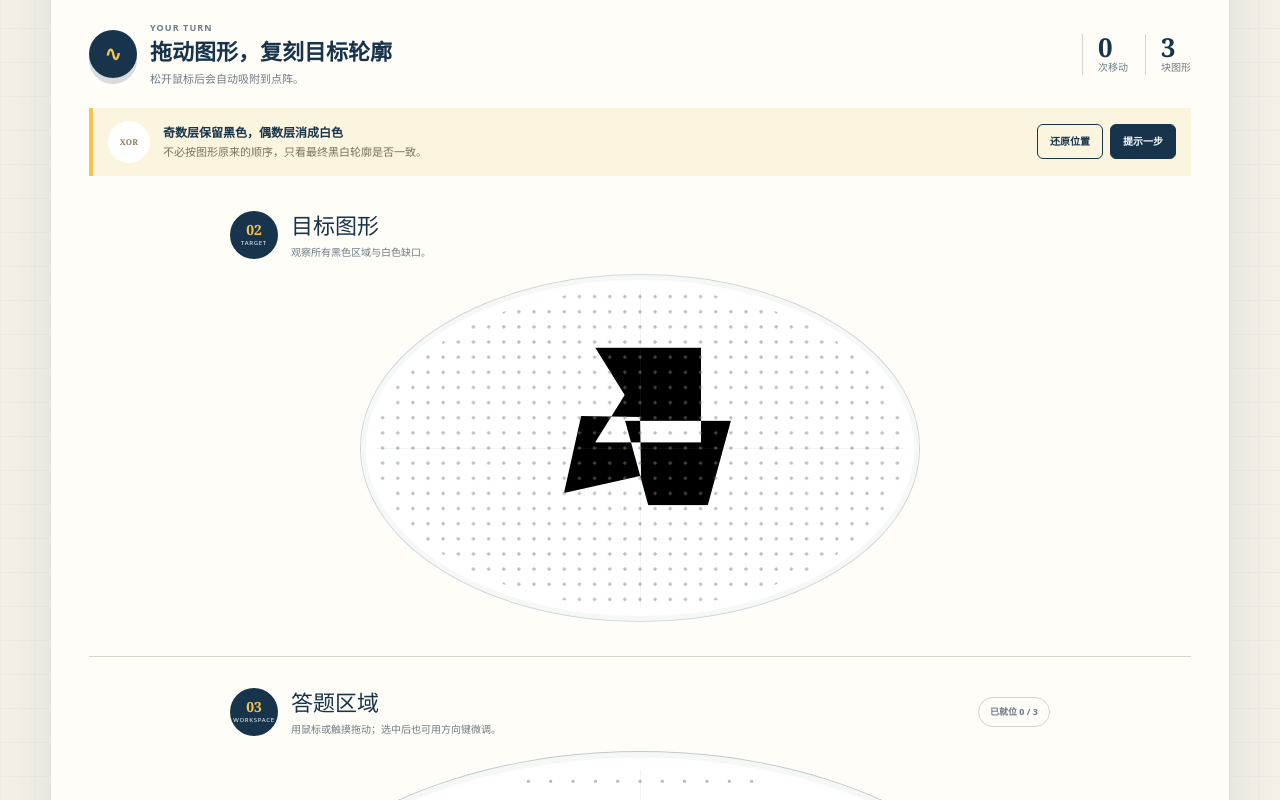
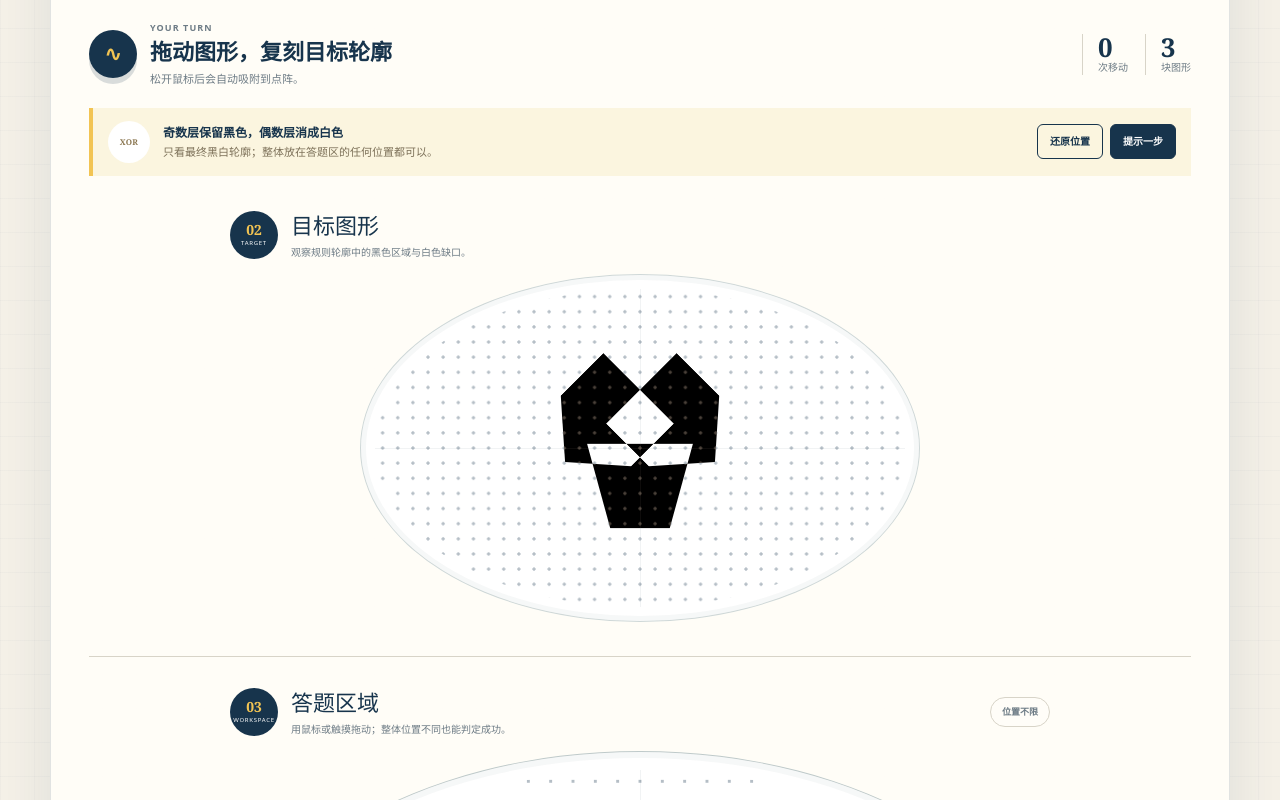
Before and after one commit to tandongchen/LYDZ_site, a Next.js app: page / in a window 1280 px wide. Shown: the part 720-1520 px from the top of the page. Built offline with nearby package versions, Linux system fonts and the light colour scheme.

Commit message:
Refine parity puzzle matching

```diff
--- a/app/page.tsx
+++ b/app/page.tsx
@@ -1,6 +1,6 @@
 "use client";
 
-import { useMemo, useRef, useState } from "react";
+import { useRef, useState } from "react";
 import type { CSSProperties, KeyboardEvent, PointerEvent } from "react";
 
 type GameStatus = "playing" | "success";
@@ -51,12 +51,22 @@ const SHAPES: Shape[] = [
   { id: "trapezoid", name: "梯形", width: 140, height: 112, points: [[22, 0], [78, 0], [100, 100], [0, 100]] },
 ];
 
-const TARGET_LAYOUTS: Record<number, Array<[number, number]>> = {
-  1: [[350, 190]],
-  2: [[310, 200], [390, 200]],
-  3: [[350, 145], [300, 225], [400, 225]],
-  4: [[350, 135], [285, 205], [415, 205], [350, 270]],
-  5: [[350, 130], [285, 195], [415, 195], [315, 270], [385, 270]],
+const REGULAR_SHAPES = SHAPES.filter((shape) => shape.id !== "flag" && shape.id !== "chevron");
+
+const TARGET_LAYOUTS: Record<number, Array<[number, number, number]>> = {
+  1: [[350, 200, 0]],
+  2: [[315, 200, -45], [385, 200, 45]],
+  3: [[350, 145, 0], [300, 225, -45], [400, 225, 45]],
+  4: [[350, 145, 0], [405, 200, 90], [350, 255, 180], [295, 200, 270]],
+  5: [[350, 200, 0], [350, 135, 0], [415, 200, 90], [350, 265, 180], [285, 200, 270]],
+};
+
+const SHAPE_PATTERNS: Record<number, number[]> = {
+  1: [0],
+  2: [0, 0],
+  3: [0, 1, 1],
+  4: [0, 1, 0, 1],
+  5: [0, 1, 1, 1, 1],
 };
 
 function seededRandom(seed: number) {
@@ -73,7 +83,7 @@ function snap(value: number) {
 
 function createChallenge(count: number, seed: number): Challenge {
   const random = seededRandom(seed);
-  const pool = [...SHAPES];
+  const pool = [...REGULAR_SHAPES];
   for (let index = pool.length - 1; index > 0; index -= 1) {
     const swapIndex = Math.floor(random() * (index + 1));
     [pool[index], pool[swapIndex]] = [pool[swapIndex], pool[index]];
@@ -83,17 +93,25 @@ function createChallenge(count: number, seed: number): Challenge {
     count === 1 ? 350 : 90 + (520 * index) / (count - 1),
   );
 
-  const pieces = pool.slice(0, count).map((shape, index) => {
-    const [baseTargetX, baseTargetY] = TARGET_LAYOUTS[count][index];
-    const targetX = snap(baseTargetX + (Math.floor(random() * 3) - 1) * 10);
-    const targetY = snap(baseTargetY + (Math.floor(random() * 3) - 1) * 10);
+  const quarterTurns = Math.floor(random() * 4);
+  const patternShapes = SHAPE_PATTERNS[count].map((shapeIndex) => pool[shapeIndex]);
+
+  const pieces = patternShapes.map((shape, index) => {
+    const [baseTargetX, baseTargetY, baseRotation] = TARGET_LAYOUTS[count][index];
+    let offsetX = baseTargetX - 350;
+    let offsetY = baseTargetY - 200;
+    for (let turn = 0; turn < quarterTurns; turn += 1) {
+      [offsetX, offsetY] = [-offsetY, offsetX];
+    }
+    const targetX = snap(350 + offsetX);
+    const targetY = snap(200 + offsetY);
     const initialX = snap(startXs[index]);
     const initialY = snap(344 + (index % 2) * 8);
 
     return {
       id: index,
       shape,
-      rotation: Math.floor(random() * 8) * 45,
+      rotation: baseRotation + quarterTurns * 90,
       x: initialX,
       y: initialY,
       initialX,
@@ -135,14 +153,51 @@ function drawMask(pieces: Piece[], useTarget: boolean) {
     context.restore();
   });
 
-  return context.getImageData(0, 0, canvas.width, canvas.height).data;
+  return {
+    data: context.getImageData(0, 0, canvas.width, canvas.height).data,
+    width: canvas.width,
+    height: canvas.height,
+  };
+}
+
+function trimMask(mask: ReturnType<typeof drawMask>) {
+  let minX = mask.width;
+  let minY = mask.height;
+  let maxX = -1;
+  let maxY = -1;
+
+  for (let y = 0; y < mask.height; y += 1) {
+    for (let x = 0; x < mask.width; x += 1) {
+      const alpha = mask.data[(y * mask.width + x) * 4 + 3];
+      if (alpha <= 16) continue;
+      minX = Math.min(minX, x);
+      minY = Math.min(minY, y);
+      maxX = Math.max(maxX, x);
+      maxY = Math.max(maxY, y);
+    }
+  }
+
+  if (maxX < minX || maxY < minY) return { width: 0, height: 0, pixels: new Uint8Array() };
+
+  const width = maxX - minX + 1;
+  const height = maxY - minY + 1;
+  const pixels = new Uint8Array(width * height);
+  for (let y = 0; y < height; y += 1) {
+    for (let x = 0; x < width; x += 1) {
+      const alpha = mask.data[((minY + y) * mask.width + minX + x) * 4 + 3];
+      pixels[y * width + x] = alpha > 16 ? 1 : 0;
+    }
+  }
+
+  return { width, height, pixels };
 }
 
 function isSolved(pieces: Piece[]) {
-  const current = drawMask(pieces, false);
-  const target = drawMask(pieces, true);
-  for (let index = 3; index < current.length; index += 4) {
-    if ((current[index] > 0) !== (target[index] > 0)) return false;
+  const current = trimMask(drawMask(pieces, false));
+  const target = trimMask(drawMask(pieces, true));
+  if (current.width !== target.width || current.height !== target.height) return false;
+  for (let index = 0; index < current.pixels.length; index += 1) {
+    if (current.pixels[index] !== target.pixels[index]) return false;
   }
   return true;
 }
@@ -212,11 +267,6 @@ export default function Home() {
   const [moves, setMoves] = useState(0);
   const [selectedId, setSelectedId] = useState<number | null>(null);
   const dragRef = useRef<DragState | null>(null);
-
-  const placedCount = useMemo(
-    () => challenge.pieces.filter((piece) => piece.x === piece.targetX && piece.y === piece.targetY).length,
-    [challenge.pieces],
-  );
 
   function replacePieces(pieces: Piece[], countMove = false) {
     setChallenge((current) => ({ ...current, pieces }));
@@ -339,7 +389,7 @@ export default function Home() {
 
       <section className="hero" id="top">
         <div className="hero-copy">
-          <div className="eyebrow"><span />PARITY PUZZLE · 叠一叠，消一消<span /></div>
+          <div className="eyebrow"><span />PARITY PUZZLE<span /></div>
           <h1 aria-label="层叠消融"><span>层</span><span>叠</span><span>消</span><span>融</span></h1>
           <p className="hero-lead">把重叠，变成<em>答案。</em></p>
           <p className="hero-description">
@@ -403,7 +453,7 @@ export default function Home() {
           <span className="result-mark">{status === "success" ? "MATCH" : "XOR"}</span>
           <p>
             <strong>{status === "success" ? "漂亮的消融！" : "奇数层保留黑色，偶数层消成白色"}</strong>
-            {status === "success" ? "可以换一组图形继续挑战。" : "不必按图形原来的顺序，只看最终黑白轮廓是否一致。"}
+            {status === "success" ? "可以换一组图形继续挑战。" : "只看最终黑白轮廓；整体放在答题区的任何位置都可以。"}
           </p>
           <div className="result-actions">
             <button type="button" onClick={resetChallenge}>还原位置</button>
@@ -416,7 +466,7 @@ export default function Home() {
         <section className="target-zone" aria-labelledby="target-heading">
           <div className="zone-heading">
             <span><b>02</b><small>TARGET</small></span>
-            <div><h2 id="target-heading">目标图形</h2><p>观察所有黑色区域与白色缺口。</p></div>
+            <div><h2 id="target-heading">目标图形</h2><p>观察规则轮廓中的黑色区域与白色缺口。</p></div>
           </div>
           <div className="target-frame">
             <FusionStage pieces={challenge.pieces} target />
@@ -426,8 +476,8 @@ export default function Home() {
         <section className="answer-zone" aria-labelledby="answer-heading">
           <div className="zone-heading">
             <span><b>03</b><small>WORKSPACE</small></span>
-            <div><h2 id="answer-heading">答题区域</h2><p>用鼠标或触摸拖动；选中后也可用方向键微调。</p></div>
-            <span className="placed-note">已就位 {placedCount} / {pieceCount}</span>
+            <div><h2 id="answer-heading">答题区域</h2><p>用鼠标或触摸拖动；整体位置不同也能判定成功。</p></div>
+            <span className="placed-note">位置不限</span>
           </div>
           <div className="answer-frame">
             <FusionStage
@@ -458,7 +508,7 @@ export default function Home() {
             <li><span>一</span><p><strong>选择数量</strong>选择 1—5 块图形，系统生成一题必定可解的目标。</p></li>
             <li><span>二</span><p><strong>移动图形</strong>按住答题区中的黑色图形，把它拖到新的位置。</p></li>
             <li><span>三</span><p><strong>观察消融</strong>同一区域叠两层变白，叠三层又恢复黑色。</p></li>
-            <li><span>四</span><p><strong>完成匹配</strong>最终黑白轮廓与目标完全一致时，立即判定成功。</p></li>
+            <li><span>四</span><p><strong>完成匹配</strong>最终黑白轮廓与目标形状一致即可，整体位置不限。</p></li>
           </ol>
         </article>
 
@@ -484,7 +534,7 @@ export default function Home() {
       <footer>
         <span>魔法数学</span>
         <p>在动手中看见规律，在重叠里找到答案。</p>
-        <small>层叠消融 · PARITY LAB</small>
+        <small>黑白无间道</small>
       </footer>
     </main>
   );
```
Also changed, not shown: 1 other file (tests, documents, lock files or other folders).
